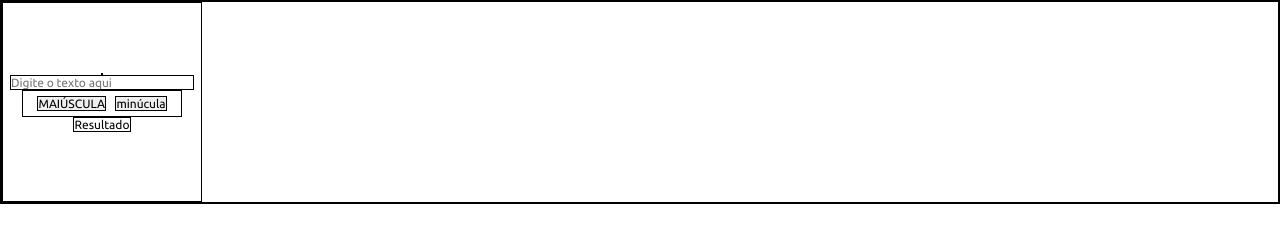
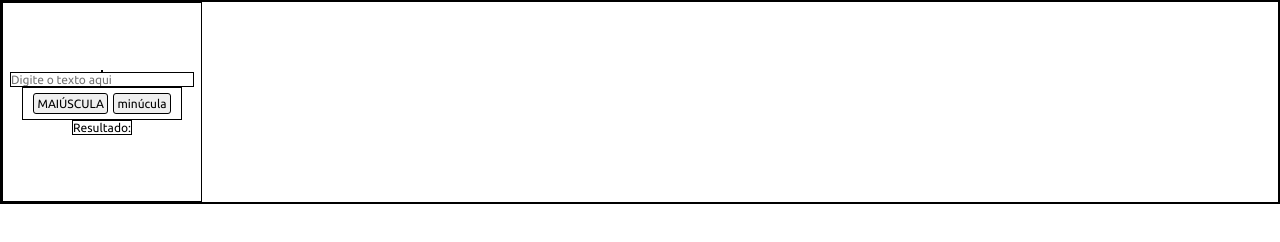
Before and after one commit to MariaIsaabell/extTransformeTextos, a browser extension: page index.html in a window 1280 px wide. Drawn offline with Linux system fonts and the light colour scheme.

Commit message:
UPDATE: Estrutura base do HTMl

```diff
--- a/index.html
+++ b/index.html
@@ -19,11 +19,13 @@
       <input type="text" name="text" id="input-text" class="input-text" maxlength="500" placeholder="Digite o texto aqui" required/>
 
       <div class="container-button">
-        <button>MAIÚSCULA</button>
-        <button>minúcula</button>
+        <button type="button" class="btn" id="btnMaiuscula">MAIÚSCULA</button>
+
+        <button type="button" class="btn" id="btnMinuscula">minúcula</button>
+
       </div>
 
-      <div name="result" id="result" class="result"> Resultado </div>
+      <div name="result" id="result" class="result"> Resultado: </div>
 
     </div>
     <!-- Link do JavaScript -->
```
